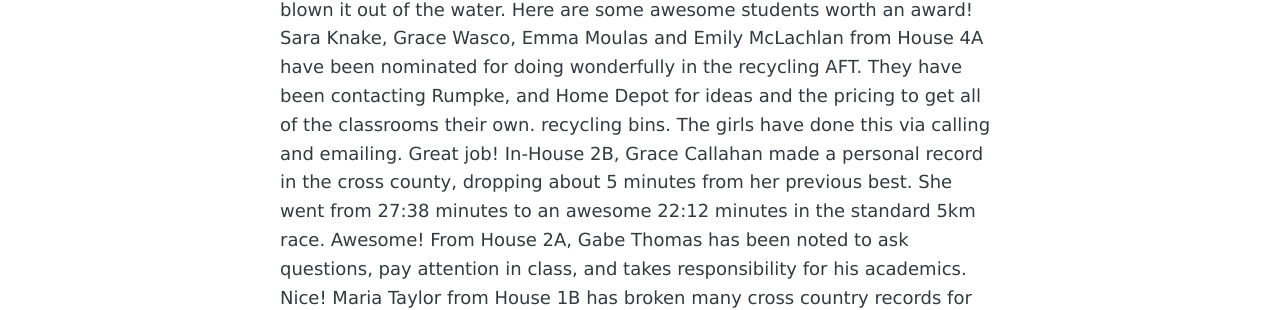
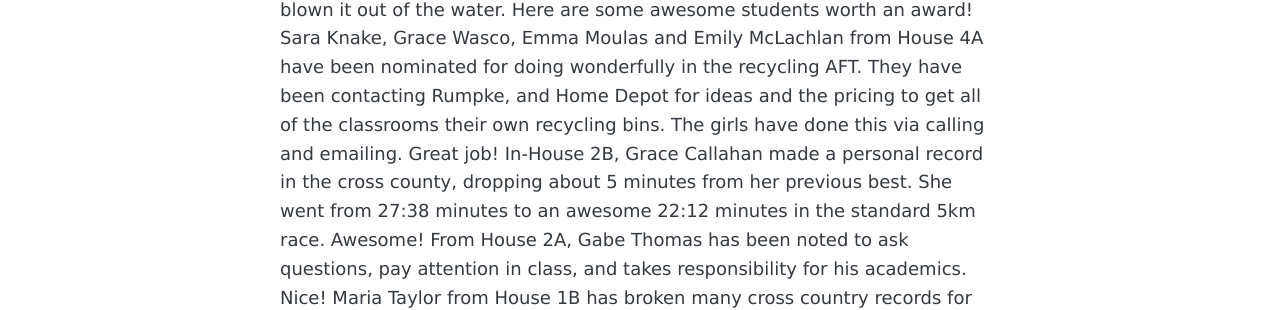
Before and after one commit to FHSD-Nagel-Journalist-1/FHSD-Nagel-Journalist-1.github.io, a Jekyll site: the page built from _posts/2018-10-19-Students To Watch!.md, in a window 1280 px wide. Shown: the part 396-706 px from the top of the page. Built offline with Jekyll 4.4.1, drawn with Linux system fonts in a browser that asks for light colours; comment, search, counter and statistics services are not loaded; some of the changed text lies outside the part shown.

```diff
--- a/_posts/2018-10-19-Students To Watch!.md
+++ b/_posts/2018-10-19-Students To Watch!.md
@@ -10,8 +10,7 @@ tags:
 ### By Jade O'Brien
 
   This first month of school has been great, but some special students have just blown it out of the water. Here are some awesome students worth an award!
-Sara Knake, Grace Wasco, Emma Moulas and Emily McLachlan from House 4A have been nominated for doing wonderfully in the recycling AFT. They have been contacting Rumpke, and Home Depot for ideas  and the pricing to get all of the classrooms their own.
-recycling bins. The girls have done this via calling and emailing. Great job! In-House 2B, Grace Callahan made a personal record in the cross county, dropping about 5 minutes from her previous best. She went from 27:38 minutes to an awesome 22:12 minutes in the standard 5km race. Awesome!
+Sara Knake, Grace Wasco, Emma Moulas and Emily McLachlan from House 4A have been nominated for doing wonderfully in the recycling AFT. They have been contacting Rumpke, and Home Depot for ideas  and the pricing to get all of the classrooms their own recycling bins. The girls have done this via calling and emailing. Great job! In-House 2B, Grace Callahan made a personal record in the cross county, dropping about 5 minutes from her previous best. She went from 27:38 minutes to an awesome 22:12 minutes in the standard 5km race. Awesome!
 From House 2A, Gabe Thomas has been noted to ask questions, pay attention in class, and takes responsibility for his academics. Nice! Maria Taylor from House 1B has broken many cross country records for herself and simultaneously manages to keep up great grades in school!
 Her record is 14:19 She balances school, sports, and theatre, and still manages to have time to do her homework!
 Good going! These great students have been awesome during this first month of school and well deserving of these suggestions from teachers. Stay awesome and you might make it here next time!
```
